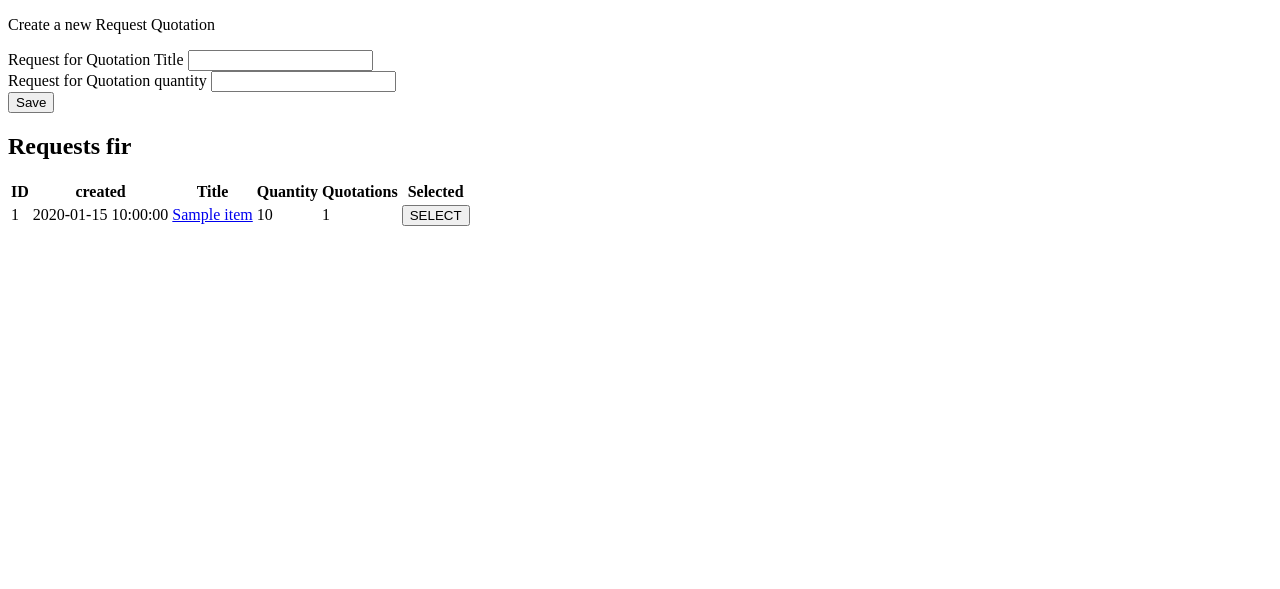
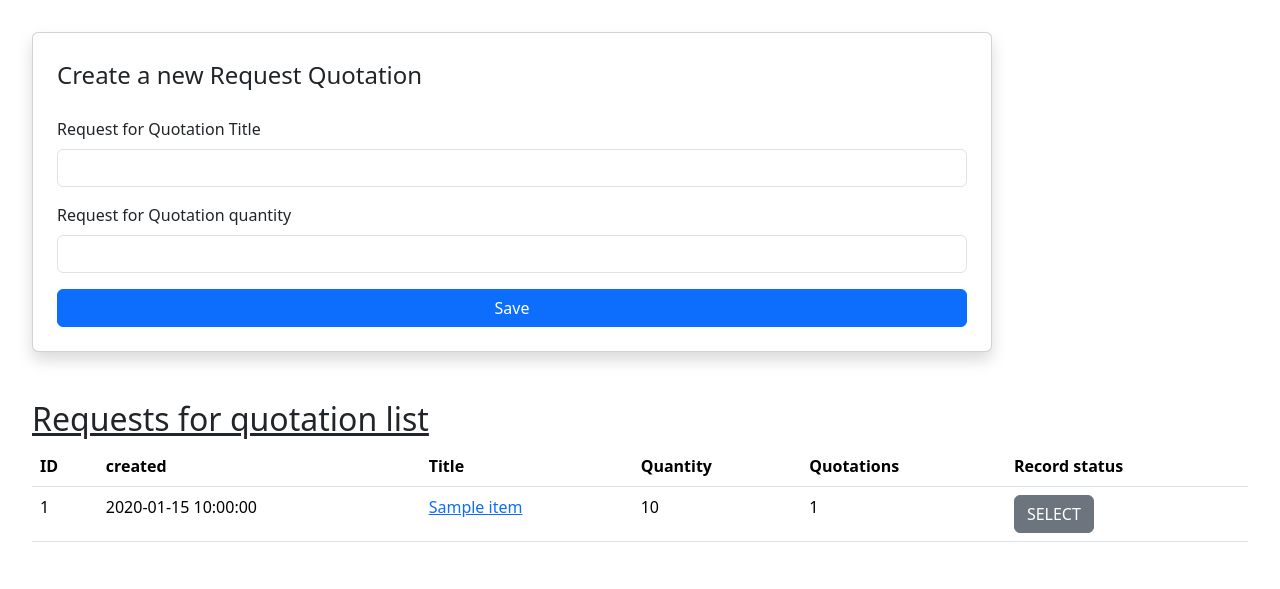
Before and after one commit to keinermendoza/python-aliababa-product-capture-tool, a Flask app: template templates/request_for_quotation_list.html in a window 1280 px wide. Shown: the top 589 px of the page. Run offline with Flask 3, Linux system fonts and the light colour scheme; the template is opened without the code that fills it: most values are stand-ins (such as "Sample title", 1, 10 or a date in 2020); some libraries are stand-ins or nearby versions.

Commit message:
feat: add bootsrap styles to request for quotation list page

```diff
--- a/templates/request_for_quotation_list.html
+++ b/templates/request_for_quotation_list.html
@@ -5,31 +5,29 @@
     <meta name="viewport" content="width=device-width, initial-scale=1.0">
     <title>List Quotation Requests</title>
     <style>
-        .btn-toogle-selected-request-quotation.selected {
-            background-color: blue;
-            color: white;
-        }
+        body { padding: 2rem}
     </style>
+    <link href="https://cdn.jsdelivr.net/npm/bootstrap@5.3.8/dist/css/bootstrap.min.css" rel="stylesheet" integrity="sha384-sRIl4kxILFvY47J16cr9ZwB07vP4J8+LH7qKQnuqkuIAvNWLzeN8tE5YBujZqJLB" crossorigin="anonymous">
     <script src="https://cdnjs.cloudflare.com/ajax/libs/socket.io/4.0.1/socket.io.js" integrity="sha512-q/dWJ3kcmjBLU4Qc47E4A9kTB4m3wuTY7vkFJDTZKjTs8jhyGQnaUrxa0Ytd0ssMZhbNua9hE+E7Qv1j+DyZwA==" crossorigin="anonymous"></script>
 </head>
 <body>
-    <form method="post">
-        <p>Create a new Request Quotation</p>
-        <div>
-            <label for="title">Request for Quotation Title</label>
-            <input required id="title" type="text" name="title">
+    <form class="card shadow p-4" style="max-width:60rem;" method="post">
+        <p class="fs-4">Create a new Request Quotation</p>
+        <div class="my-2" >
+            <label class="form-label" for="title">Request for Quotation Title</label>
+            <input class="form-control" required id="title" type="text" name="title">
         </div>
-        <div>
-            <label for="quantity">Request for Quotation quantity</label>
-            <input required id="quantity" type="number" name="quantity">
+        <div class="my-2">
+            <label class="form-label" for="quantity">Request for Quotation quantity</label>
+            <input class="form-control" required id="quantity" type="number" name="quantity">
         </div>
-        <button>Save</button>
+        <button class="mt-2 btn btn-primary">Save</button>
     </form>
 
-    <section>
-        <h2>Requests fir </h2>
+    <section class="mt-5">
+        <h2 class="text-decoration-underline mb-2">Requests for quotation list</h2>
 
-        <table>
+        <table class="table">
             <thead>
                 <tr>
                     <th>ID</th>
@@ -37,7 +35,7 @@
                     <th>Title</th>
                     <th>Quantity</th>
                     <th>Quotations</th>
-                    <th>Selected</th>
+                    <th>Record status</th>
                 </tr>
             </thead>
             <tbody>
@@ -55,11 +53,11 @@
 
                     {% if item.id == active_request_for_quotation_id %}
                     <td>
-                        <button class="btn-toogle-selected-request-quotation selected">SELECTED</button>
+                        <button class="btn btn-warning btn-toogle-selected-request-quotation">SELECTED</button>
                     </td>
                     {% else %}
                     <td>
-                        <button data-id="{{item.id}}" class="btn-toogle-selected-request-quotation">SELECT</button>
+                        <button data-id="{{item.id}}" class="btn btn-secondary btn-toogle-selected-request-quotation">SELECT</button>
                     </td>
                     {% endif %}
                 </tr>
```
